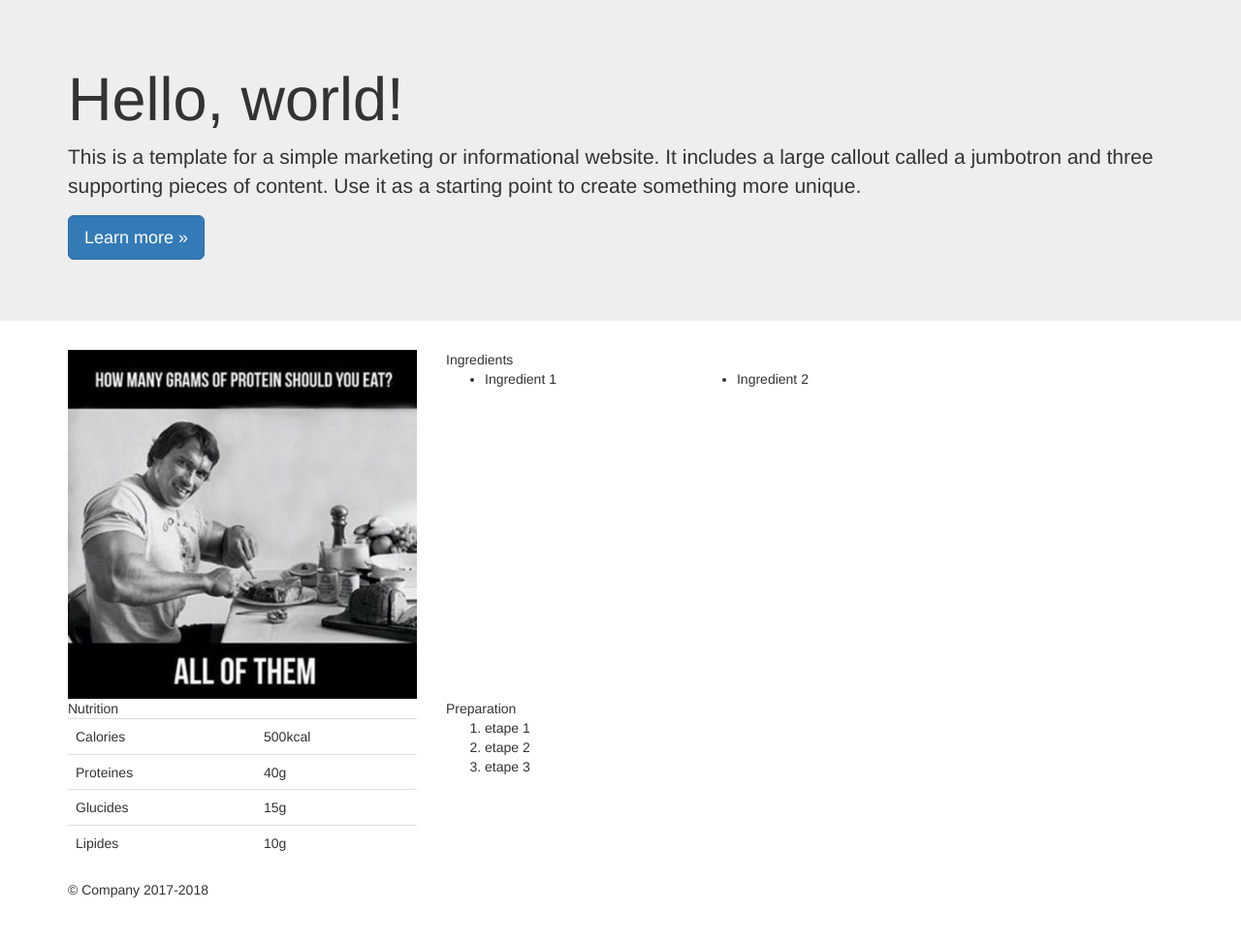
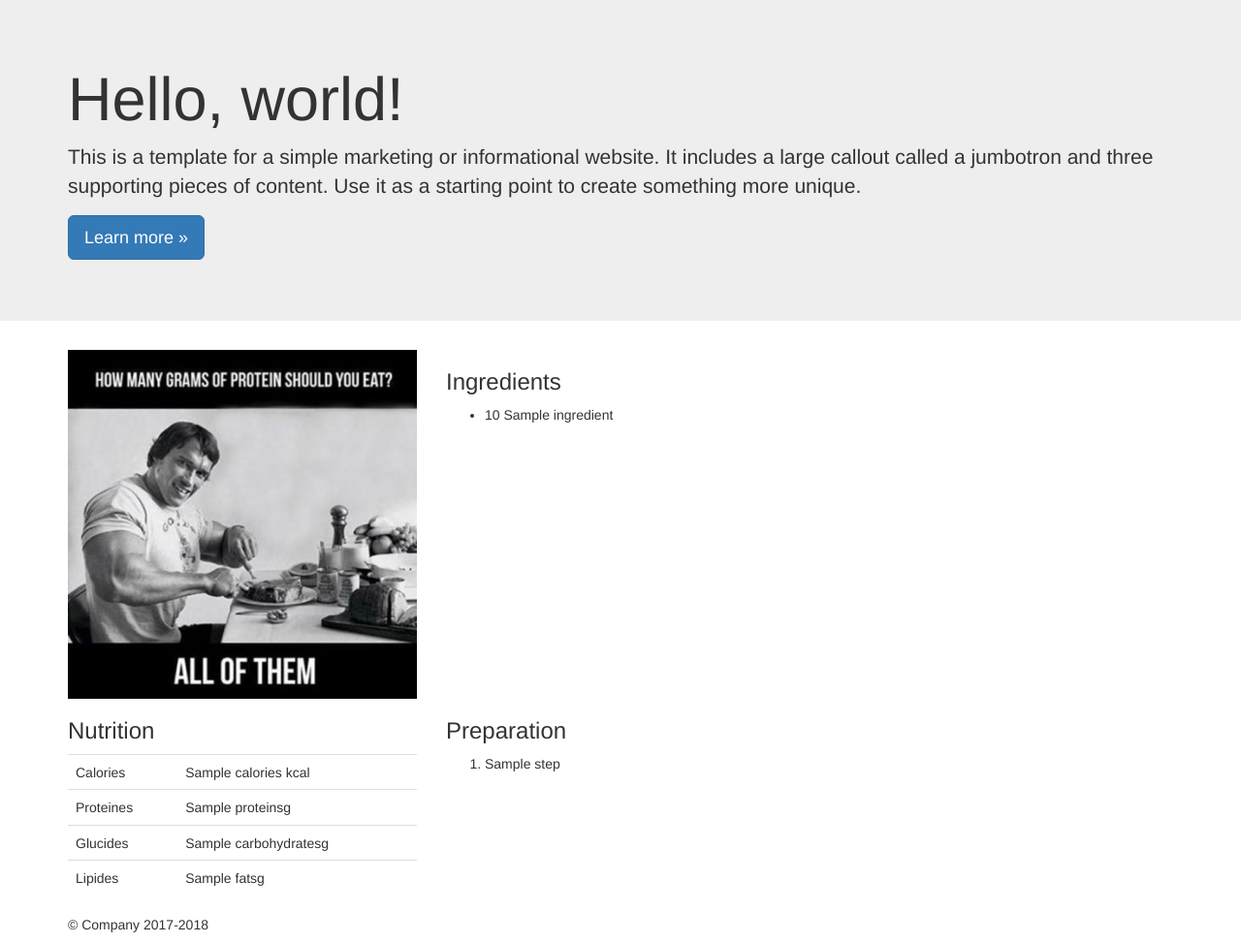
Before and after one commit to yfe404/meal_plan_template, a Flask app: template app/templates/pdf_template.html in a window 1280 px wide. Shown: the whole page at 97% size. Before the commit the page ends 926 px from the top, so only its background shows below. Run offline with Flask 2, Linux system fonts and the light colour scheme; the template is opened without the code that fills it: most values are stand-ins (such as "Sample title", 1, 10 or a date in 2020); some libraries are stand-ins or nearby versions.

Commit message:
Replaced fake data with a "real-world example"

```diff
--- a/app/templates/pdf_template.html
+++ b/app/templates/pdf_template.html
@@ -37,16 +37,24 @@
 	    <img  src="{{ url_for('static', filename='img/how-many-grams-of-protein-should-you-eat-meme.jpg', _external=True) }}" alt="" width="100%"/>
 	  </div>
 	  <div class="col-xs-8">
-	    Ingredients
+	    <h3>Ingredients</h3>
 	    <div class="row">
 	      <div class="col-xs-4">
 		<ul>
-		  <li>Ingredient 1</li>
+		  {% for ingredient in data['ingredients'] %}
+		  {% if loop.index is not divisibleby 2 %}
+		  <li>{{ ingredient.quantity }}{% if ingredient.unit in ['g', 'ml'] %}{{ ingredient.unit}} {% endif %} {{ ingredient.name }}</li>
+		  {% endif %}
+		  {% endfor %}
 		</ul>
 	      </div>
 	      <div class="col-xs-4">
 		<ul>
-		  <li>Ingredient 2</li>
+		  {% for ingredient in data['ingredients'] %}
+		  {% if loop.index is divisibleby 2 %}
+		  <li>{{ ingredient.quantity }}{% if ingredient.unit in ['g', 'ml'] %}{{ ingredient.unit}} {% endif %} {{ ingredient.name }}</li>
+		  {% endif %}
+		  {% endfor %}
 		</ul>
 	      </div>
 	    </div>
@@ -56,35 +64,35 @@
 	<div class="row">
 	  <div class="col-xs-4">
 
-	    Nutrition
+	    <h3>Nutrition</h3>
 	    <table class="table">
 	      <tbody>
 		<tr>
 		  <td>Calories</td>
-		  <td>500kcal</td>
+		  <td>{{ data['calories'] }} kcal</td>
 		<tr>
 		<tr>
 		  <td>Proteines</td>
-		  <td>40g</td>
+		  <td>{{ data['proteins'] }}g</td>
 		<tr>
 		<tr>
 		  <td>Glucides</td>
-		  <td>15g</td>
+		  <td>{{ data['carbohydrates'] }}g</td>
 		<tr>
 		<tr>
 		  <td>Lipides</td>
-		  <td>10g</td>
+		  <td>{{ data['fats'] }}g</td>
 		<tr>
 	      </tbody>
 	    </table>
 	  </div>
 	  <div class="col-xs-8">
-	    Preparation
+	    <h3>Preparation</h3>
 
 	    <ol>
-	      <li>etape 1</li>
-	      <li>etape 2</li>
-	      <li>etape 3</li>
+	      {% for step in data['steps'] %}
+	      <li>{{ step }}</li>
+	      {% endfor %}
 	    </ol>
 	  </div>
 	</div>
```
